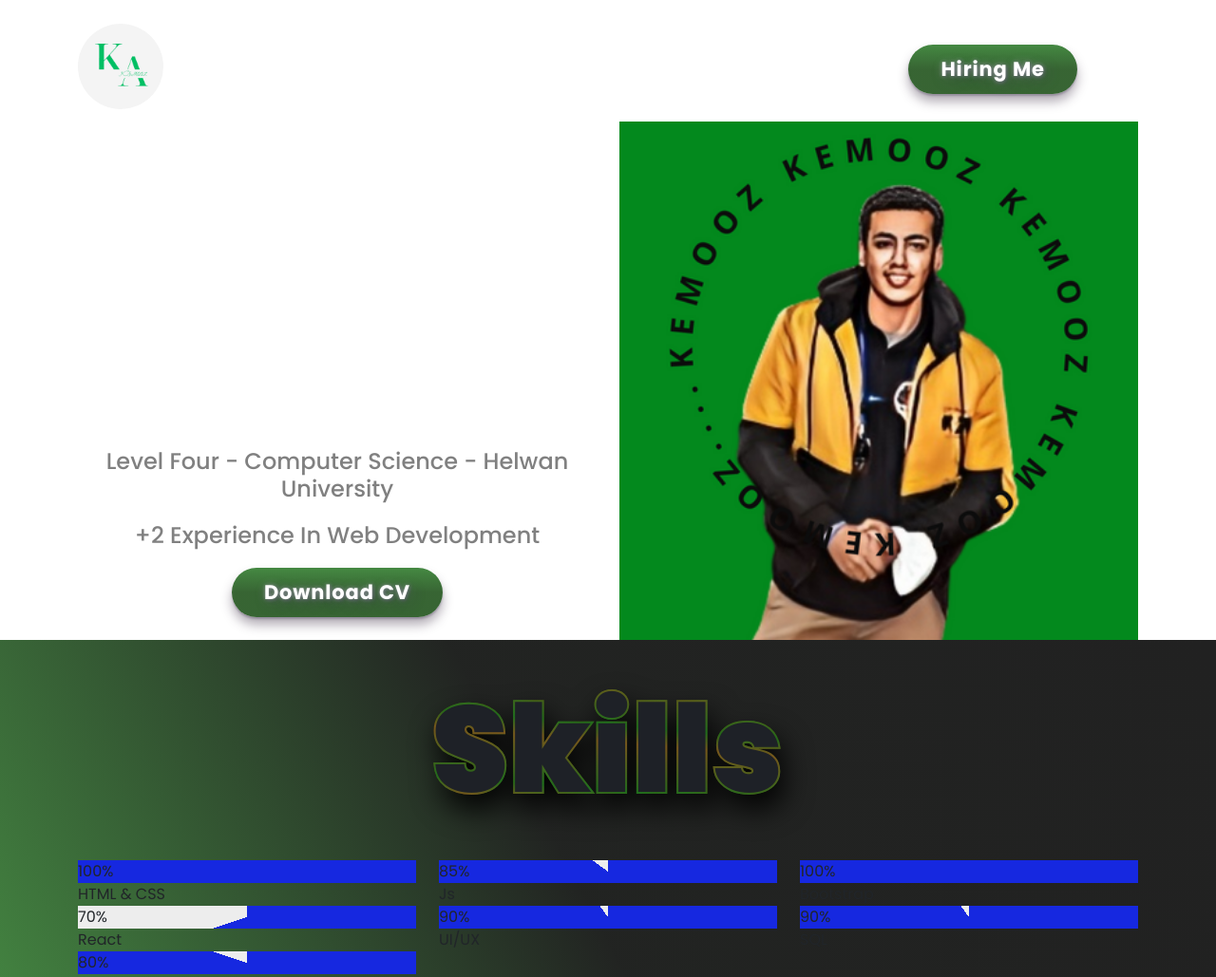
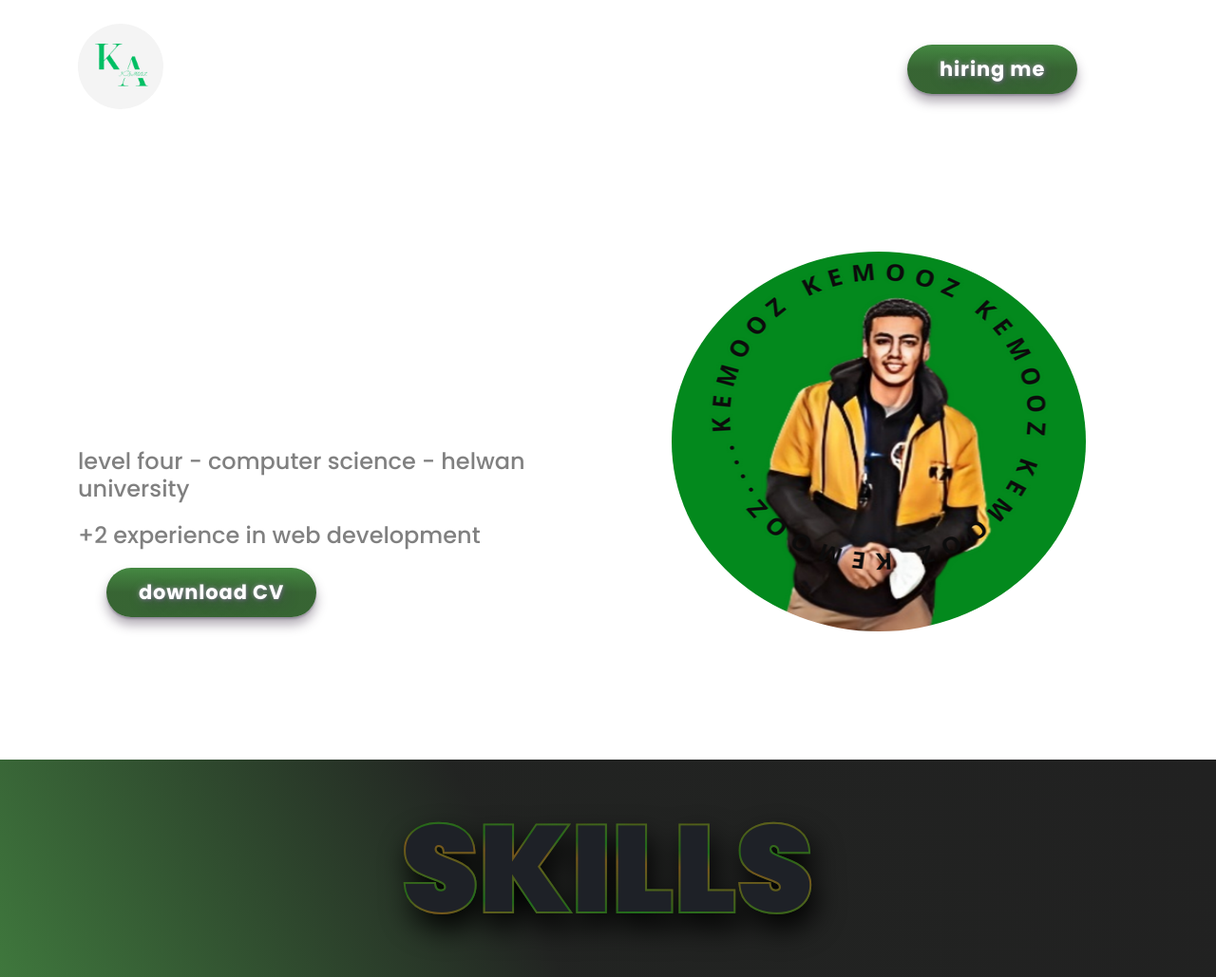
Before and after one commit to KarimALI88/kemooz, a plain HTML site: page index.html in a window 1280 px wide. Shown: the top 1029 px of the page at 95% size. Drawn offline with Linux system fonts and the light colour scheme; a web font is replaced by a local one.

Commit message:
Update index.css

```diff
--- a/css/index.css
+++ b/css/index.css
@@ -2,24 +2,31 @@
     box-sizing: border-box !important;
     padding: 0;
     margin: 0;
-    text-transform: capitalize !important;
+
 }
+
 
 header{
     width: 100%;
-    min-height:600px ;
+    min-height:100vh;
     background-image: url("../imgs/kemooz-back.png");
     background-repeat: no-repeat;
     background-attachment: fixed;
     background-position: center;
     background-size: cover;
     text-align: center;
+    font-family: 'Roboto', sans-serif !important;
 }
-
+.intro-row{
+    display: flex !important;
+    justify-content: space-between !important;
+    flex-direction: row !important;
+    flex-wrap: wrap;
+}
 .desc{
     color: white;
     margin-top: 20% !important;
-    text-align: center !important;
+    text-align: left !important;
 }
 
 .desc h2{
@@ -49,12 +56,16 @@ header{
 .desc .myimg{
     margin-left: auto !important;
     margin-right: auto !important;
+
 }
 
 .myimg img{
-    width: 100%;
+    width: 80%;
     animation-name: img;
     animation-duration: 7s;
+    border-radius: 50%;
+    height: 400px;
+    margin-top: 25% !important;
 }
 
 
@@ -74,12 +85,12 @@ header{
 .desc button{
     margin-bottom: 10px;
 }
-@media (min-width:1000px) {
+/* @media (min-width:1000px) {
     .desc button{
         margin-left: auto !important;
         margin-right: auto !important;
     }
-}
+} */
 
 h4{
     color: gray !important;
```
